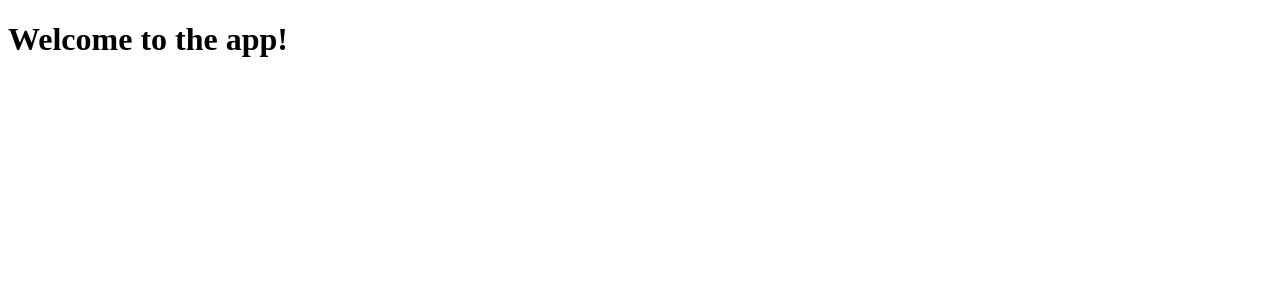
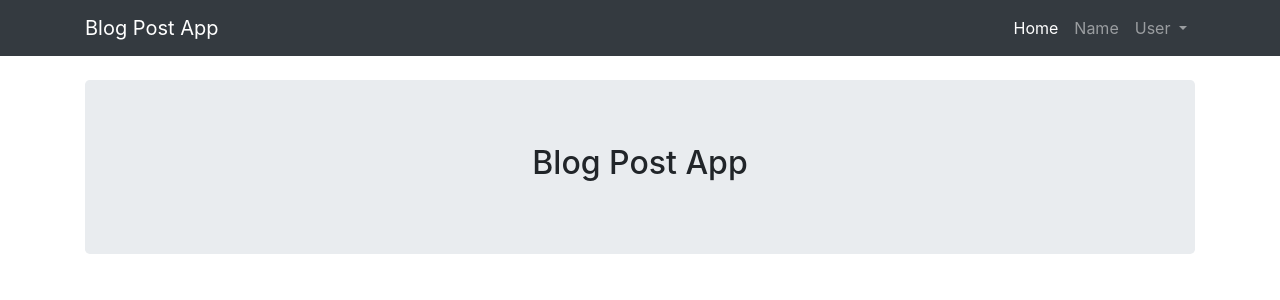
Before and after one commit to Sougata2/BlogPostApp, a Flask app: page / in a window 1280 px wide. Shown: the top 300 px of the page. Run offline with Flask 2, Linux system fonts and the light colour scheme; some libraries are stand-ins or nearby versions.

Commit message:
error files and name file added

```diff
--- a/app.py
+++ b/app.py
@@ -1,12 +1,35 @@
 from flask import Flask, render_template
-
-# create a flask instance
-app = Flask(__name__)
+from flask_wtf import FlaskForm
+from wtforms import StringField, SubmitField
+from wtforms.validators import DataRequired
 
 
+# initializations
+app = Flask(__name__)
+app.secret_key = 'secret_key'
+
+
+# Forms
+class NamerForm(FlaskForm):
+    name = StringField("What's your name?",
+                       validators=[DataRequired(message="Your Name")])
+    submit = SubmitField("Submit")
+
+
+# Views
 @app.route('/')
 def index():
     return render_template('index.html')
+
+
+@app.route('/name', methods=['GET', 'POST'])
+def name():
+    form = NamerForm()
+    name = None
+    if form.validate_on_submit():
+        name = form.name.data
+        form.name.data = ''
+    return render_template('name.html', form=form, name=name)
 
 
 # create custom Error pages
--- /dev/null
+++ b/templates/base.html
@@ -0,0 +1,57 @@
+<!DOCTYPE html>
+<html lang="en">
+
+<head>
+  <meta charset="UTF-8">
+  <meta http-equiv="X-UA-Compatible" content="IE=edge">
+  <meta name="viewport" content="width=device-width, initial-scale=1.0">
+  <link rel="stylesheet" href="https://cdn.jsdelivr.net/npm/bootstrap@4.0.0/dist/css/bootstrap.min.css" integrity="sha384-Gn5384xqQ1aoWXA+058RXPxPg6fy4IWvTNh0E263XmFcJlSAwiGgFAW/dAiS6JXm" crossorigin="anonymous">
+  <script src="https://code.jquery.com/jquery-3.2.1.slim.min.js" integrity="sha384-KJ3o2DKtIkvYIK3UENzmM7KCkRr/rE9/Qpg6aAZGJwFDMVNA/GpGFF93hXpG5KkN" crossorigin="anonymous"></script>
+  <script src="https://cdn.jsdelivr.net/npm/popper.js@1.12.9/dist/umd/popper.min.js" integrity="sha384-ApNbgh9B+Y1QKtv3Rn7W3mgPxhU9K/ScQsAP7hUibX39j7fakFPskvXusvfa0b4Q" crossorigin="anonymous"></script>
+  <script src="https://cdn.jsdelivr.net/npm/bootstrap@4.0.0/dist/js/bootstrap.min.js" integrity="sha384-JZR6Spejh4U02d8jOt6vLEHfe/JQGiRRSQQxSfFWpi1MquVdAyjUar5+76PVCmYl" crossorigin="anonymous"></script>
+  <title>BlogPostApp</title>
+</head>
+
+<body>
+  <!-- Nav Bar -->
+  <nav class="navbar navbar-expand-lg navbar-dark bg-dark">
+    <div class="container">
+
+      <a class="navbar-brand" href="{{ url_for('index') }}">Blog Post App</a>
+      <button class="navbar-toggler" type="button" data-toggle="collapse" data-target="#navbarSupportedContent" aria-controls="navbarSupportedContent" aria-expanded="false" aria-label="Toggle navigation">
+        <span class="navbar-toggler-icon"></span>
+      </button>
+
+      <div class="collapse navbar-collapse" id="navbarSupportedContent">
+        <ul class="navbar-nav ml-auto">
+          <li class="nav-item active">
+            <a class="nav-link" href="{{ url_for('index') }}">Home <span class="sr-only">(current)</span></a>
+          </li>
+          <li class="nav-item">
+            <a class="nav-link" href="{{ url_for('name') }}">Name</a>
+          </li>
+          <li class="nav-item dropdown">
+            <a class="nav-link dropdown-toggle" href="#" id="navbarDropdown" role="button" data-toggle="dropdown" aria-haspopup="true" aria-expanded="false">
+              User
+            </a>
+            <div class="dropdown-menu" aria-labelledby="navbarDropdown">
+              <a class="dropdown-item" href="#">Action</a>
+              <a class="dropdown-item" href="#">Another action</a>
+              <div class="dropdown-divider"></div>
+              <a class="dropdown-item" href="#">Something else here</a>
+            </div>
+          </li>
+        </ul>
+      </div>
+    </div>
+  </nav>
+
+  <!-- Body -->
+  <div class="container">
+    <br>
+    {% block content %}
+    {% endblock %}
+  </div>
+</body>
+
+</html>
--- a/templates/index.html
+++ b/templates/index.html
@@ -1,12 +1,6 @@
-<!DOCTYPE html>
-<html lang="en">
-<head>
-    <meta charset="UTF-8">
-    <meta http-equiv="X-UA-Compatible" content="IE=edge">
-    <meta name="viewport" content="width=device-width, initial-scale=1.0">
-    <title>BlogPostApp</title>
-</head>
-<body>
-    <h1>Welcome to the app!</h1>
-</body>
-</html>
+{% extends "base.html" %}
+{% block content %}
+<div class="jumbotron">
+  <center><h2>Blog Post App</h2></center>
+</div>
+{% endblock %}
```
Also changed, not shown: templates/404.html (+7 -3 lines), templates/500.html (+9 -5 lines), templates/name.html (added, +15 -0 lines).
